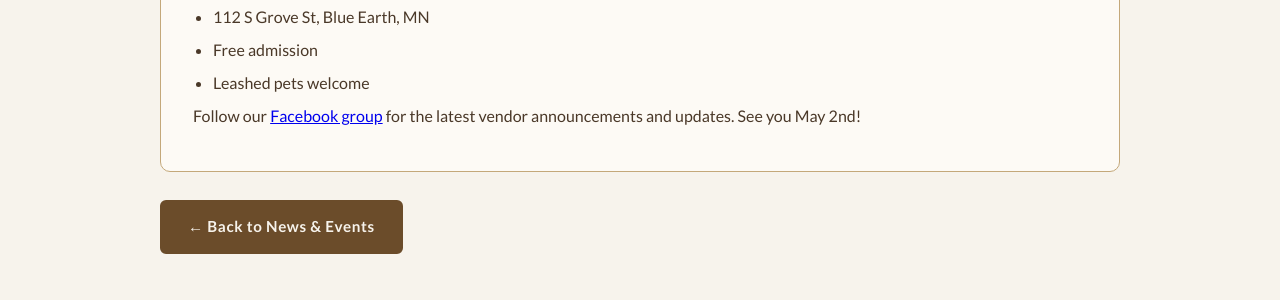
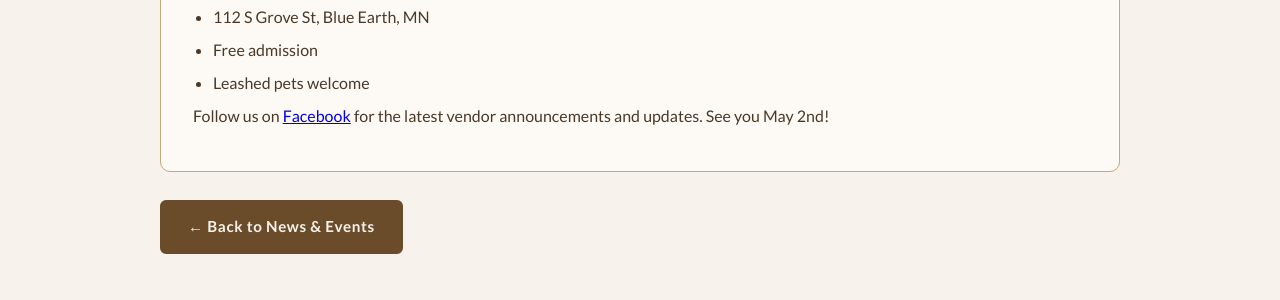
Before and after one commit to blueearthcommunitymarket/blueearthcommunitymarket.github.io, a Jekyll site: the page built from _posts/2026-03-23-grand-opening-may-2.md, in a window 1280 px wide. Shown: the part 583-883 px from the top of the page. Built offline with Jekyll 4.4.1, drawn with Linux system fonts in a browser that asks for light colours; some web fonts are replaced.

Commit message:
Update Facebook links to correct URL, update button text to Follow Us on Facebook

```diff
--- a/_layouts/default.html
+++ b/_layouts/default.html
@@ -569,7 +569,7 @@
         <p>112 S Grove St, Blue Earth, Minnesota</p>
         <p>Saturdays 10a–1p, May through October</p>
         <div class="footer-links">
-            <a href="https://www.facebook.com/groups/blueearthcommunitymarket" target="_blank" rel="noopener">Facebook</a>
+            <a href="https://www.facebook.com/share/1BiTzAtMjP/?mibextid=wwXIfr" target="_blank" rel="noopener">Facebook</a>
             <a href="/vendors/">Vendor Signup</a>
             <a href="/calendar/">Market Calendar</a>
         </div>
--- a/_posts/2026-03-23-grand-opening-may-2.md
+++ b/_posts/2026-03-23-grand-opening-may-2.md
@@ -18,4 +18,4 @@
 - Free admission
 - Leashed pets welcome
 
-Follow our [Facebook group](https://www.facebook.com/groups/blueearthcommunitymarket) for the latest vendor announcements and updates. See you May 2nd!
+Follow us on [Facebook](https://www.facebook.com/share/1BiTzAtMjP/?mibextid=wwXIfr) for the latest vendor announcements and updates. See you May 2nd!
--- a/index.html
+++ b/index.html
@@ -89,7 +89,7 @@
                 allow="autoplay; clipboard-write; encrypted-media; picture-in-picture; web-share">
             </iframe>
         </div>
-        <p style="margin-top: 16px;"><a href="https://www.facebook.com/groups/blueearthcommunitymarket" target="_blank" rel="noopener" class="btn btn-brown">Join the Facebook Group</a></p>
+        <p style="margin-top: 16px;"><a href="https://www.facebook.com/share/1BiTzAtMjP/?mibextid=wwXIfr" target="_blank" rel="noopener" class="btn btn-brown">Follow Us on Facebook</a></p>
     </div>
 
 </main>
--- a/news/index.html
+++ b/news/index.html
@@ -27,7 +27,7 @@
     <div class="card">
         <h2>Season updates coming soon</h2>
         <p>Check back as we get closer to opening day on May 2, 2026. We'll be posting vendor announcements, event previews, and recaps from each market day right here.</p>
-        <p style="margin-top: 16px;">In the meantime, <a href="https://www.facebook.com/groups/blueearthcommunitymarket" target="_blank" rel="noopener">follow us on Facebook</a> for the latest.</p>
+        <p style="margin-top: 16px;">In the meantime, <a href="https://www.facebook.com/share/1BiTzAtMjP/?mibextid=wwXIfr" target="_blank" rel="noopener">follow us on Facebook</a> for the latest.</p>
     </div>
     {% endif %}
 
--- a/vendors/index.html
+++ b/vendors/index.html
@@ -126,7 +126,7 @@
             <div class="form-submit">
                 <button type="submit" class="btn btn-primary">Submit Application</button>
             </div>
-            <p class="form-note" style="margin-top: 14px;">We'll follow up by email within a few days. Questions? Find us on <a href="https://www.facebook.com/groups/blueearthcommunitymarket" target="_blank" rel="noopener">Facebook</a>.</p>
+            <p class="form-note" style="margin-top: 14px;">We'll follow up by email within a few days. Questions? Find us on <a href="https://www.facebook.com/share/1BiTzAtMjP/?mibextid=wwXIfr" target="_blank" rel="noopener">Facebook</a>.</p>
         </form>
     </div>
 
```
